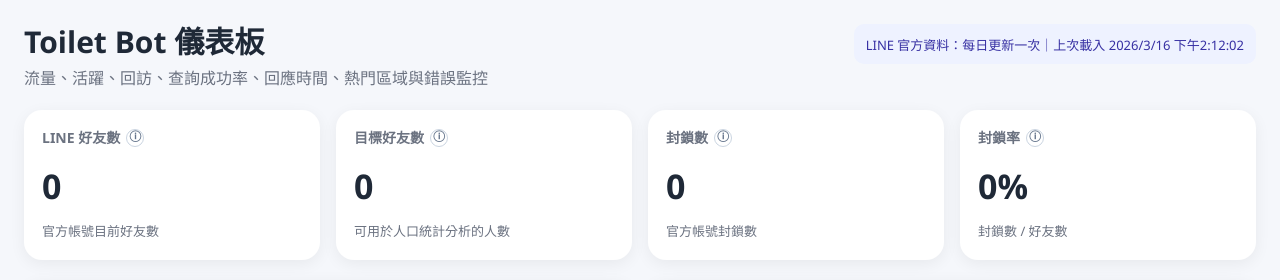
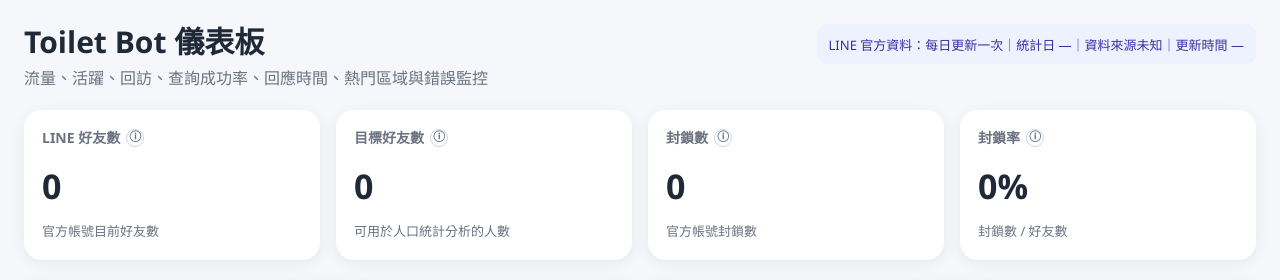
Before and after one commit to eason11133/toilet-bot, a Flask app: page /dashboard in a window 1280 px wide. Shown: the top 280 px of the page. Run offline with Flask 3, Linux system fonts and the light colour scheme; data that the repository does not hold is empty; some libraries are stand-ins or nearby versions.

Commit message:
goagikjvsdv

```diff
--- a/templates/dashboard.html
+++ b/templates/dashboard.html
@@ -1308,8 +1308,19 @@
         renderInsightList('areaInsightList', data.area ?? []);
         renderInsightList('appTypeList', data.appType ?? []);
         renderInsightList('subscriptionList', data.subscriptionPeriod ?? []);
-        const updatedAt = new Date().toLocaleString('zh-TW');
-        document.getElementById('lineDataStatus').textContent = `LINE 官方資料：每日更新一次｜上次載入 ${updatedAt}`;
+
+        const queryDate = data.queryDate || '—';
+        const fetchedAt = data.fetchedAt ? new Date(data.fetchedAt).toLocaleString('zh-TW') : '—';
+        const sourceLabelMap = {
+          live: 'LINE 即時抓取',
+          daily_cache: '本日快取',
+          stale_cache: '前次成功資料',
+          empty: '目前無快取',
+          error: '讀取失敗'
+        };
+        const sourceLabel = sourceLabelMap[data.source] || '資料來源未知';
+        const staleNote = data.stale ? '｜目前顯示前次成功資料' : '';
+        document.getElementById('lineDataStatus').textContent = `LINE 官方資料：每日更新一次｜統計日 ${queryDate}｜${sourceLabel}｜更新時間 ${fetchedAt}${staleNote}`;
       } catch (err) {
         console.error(err);
         document.getElementById('lineDataStatus').textContent = 'LINE 官方資料讀取失敗';
```
